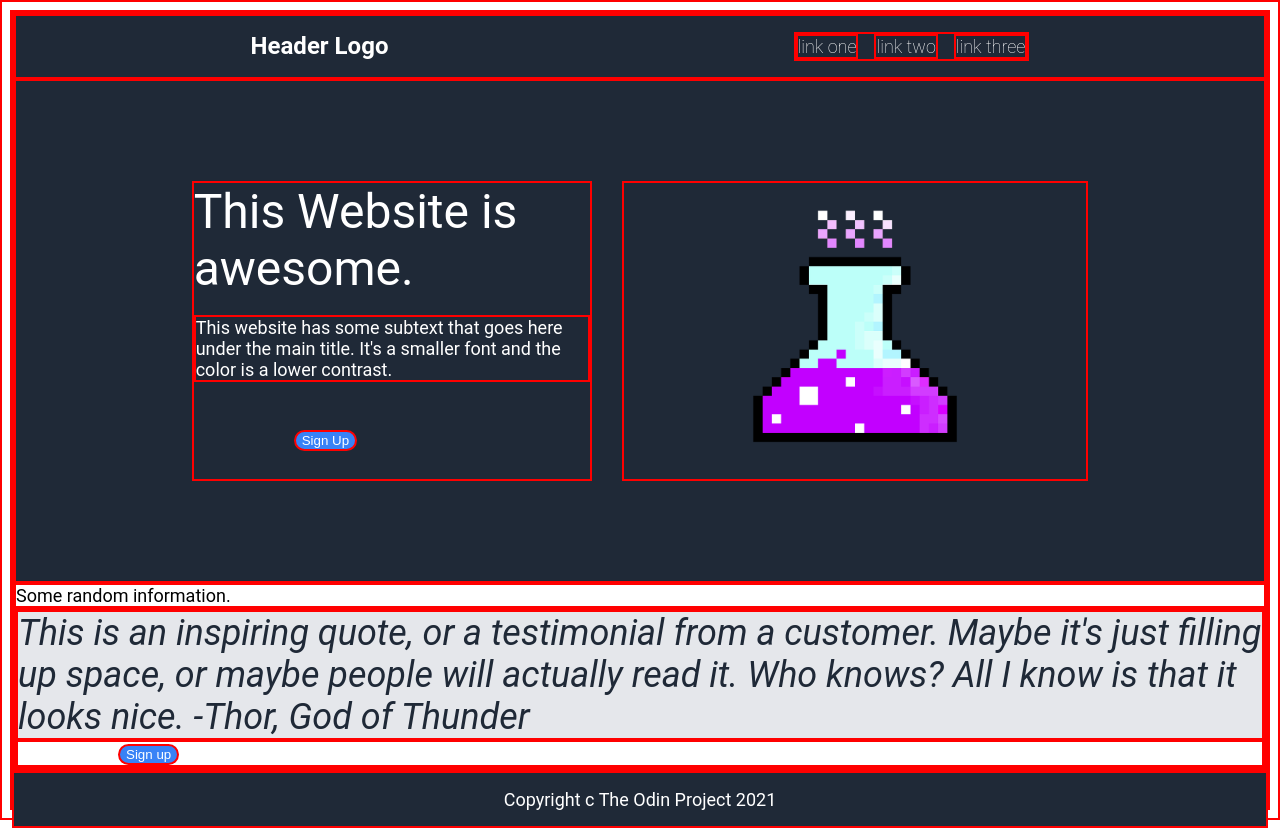
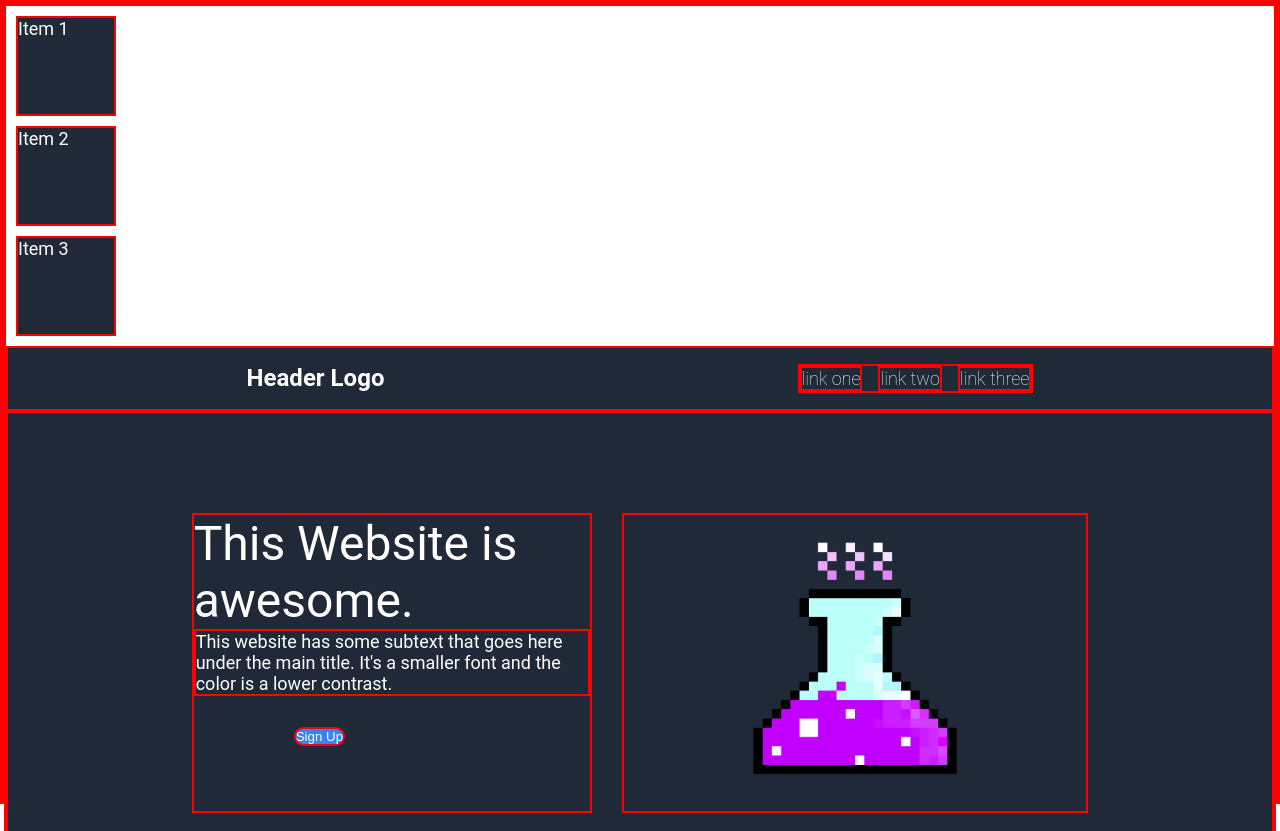
Before and after one commit to twinhitz/odin-landing-page, a plain HTML site: page index.html in a window 1280 px wide. Shown: the top 831 px of the page. Drawn offline with Linux system fonts and the light colour scheme.

Commit message:
Add div class item and style. Add margin and padding to universal selector

```diff
--- a/css/style.css
+++ b/css/style.css
@@ -1,18 +1,28 @@
 * {
     border: 2px solid red;
     box-sizing: border-box;
+    margin: 0;
+    padding: 0;
 
 }
 
 
 body {
     height: 100vh;
-    font-family: Roboto, sans-serif;
+    font-family: Roboto, Arial, Helvetica, sans-serif;
     font-size: 18px;
     display: flex;
     flex-direction: column;
 
 
+}
+
+.item {
+    width: 100px;
+    height: 100px;
+    background: #1F2937;
+    color: #fff;
+    margin: 10px;
 }
 
 .header,
--- a/index.html
+++ b/index.html
@@ -14,6 +14,9 @@
 
     <body>
         <div class="flex-container">
+            <div class="item">Item 1</div>
+            <div class="item">Item 2</div>
+            <div class="item">Item 3</div>
 
         <div class="header">
         Header Logo
@@ -41,6 +44,7 @@
             Some random information.
             <div class="content-container">
 
+
             </div>
             <div class="quote">This is an inspiring quote, or a testimonial from a customer. Maybe it's just filling up space, or maybe people will actually read it. Who knows? All I know is that it looks nice. -Thor, God of Thunder</div>
             <div class="content-button">
```
